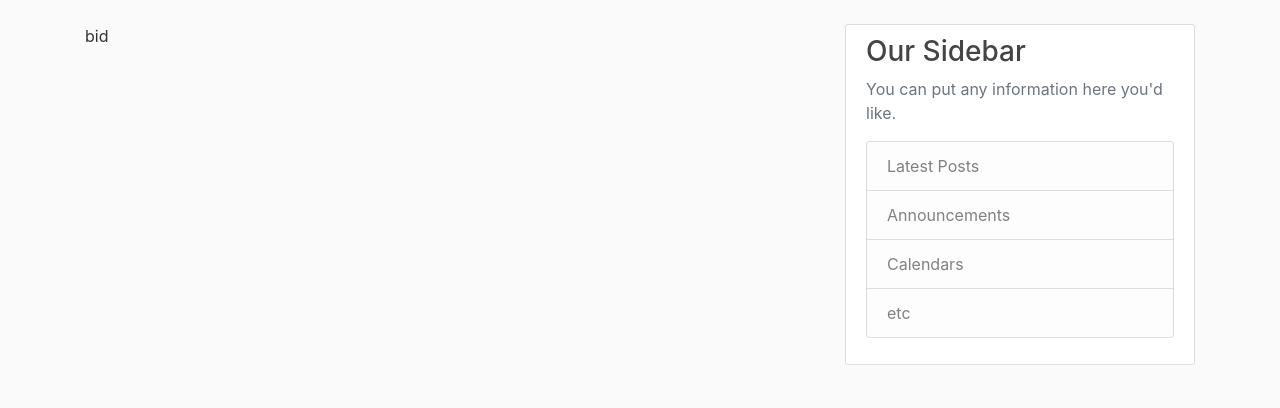
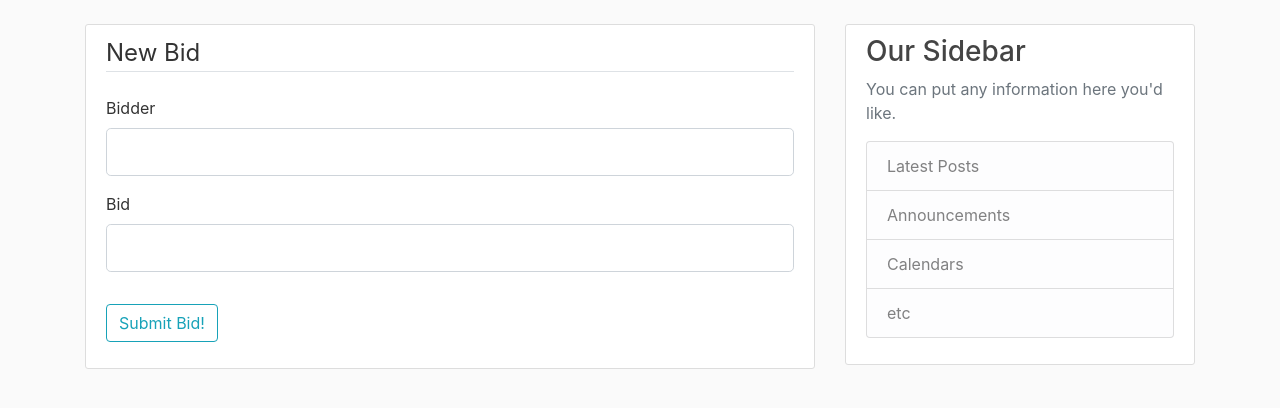
Before and after one commit to jrsmalley/fb8, a Flask app: page /bid in a window 1280 px wide. Shown: the part 56-464 px from the top of the page. Run offline with Flask 2, Linux system fonts and the light colour scheme; data comes from the database, SQL or seed files in the repository; some libraries are stand-ins or nearby versions.

Commit message:
Implemented the start of a form

```diff
--- a/Flask_blog8/flaskblog/forms.py
+++ b/Flask_blog8/flaskblog/forms.py
@@ -60,3 +60,10 @@ class PostForm(FlaskForm):
     title = StringField('Title', validators=[DataRequired()])
     content = TextAreaField('Content', validators=[DataRequired()])
     submit = SubmitField('Post')
+
+class BidForm(FlaskForm):
+    title = StringField('Title', validators=[DataRequired()])
+    content = TextAreaField('Content', validators=[DataRequired()])
+    bidder = StringField('Bidder', validators=[DataRequired()])
+    bid = StringField('Bid', validators=[DataRequired()])
+    submit = SubmitField('Submit Bid!')
--- a/Flask_blog8/flaskblog/routes.py
+++ b/Flask_blog8/flaskblog/routes.py
@@ -3,7 +3,7 @@ import secrets
 from PIL import Image
 from flask import render_template, url_for, flash, redirect, request, abort
 from flaskblog import app, db, bcrypt
-from flaskblog.forms import RegistrationForm, LoginForm, UpdateAccountForm, PostForm
+from flaskblog.forms import RegistrationForm, LoginForm, UpdateAccountForm, PostForm, BidForm
 from flaskblog.models import User, Post
 from flask_login import login_user, current_user, logout_user, login_required
 
@@ -36,10 +36,6 @@ def about():
 
 
 
-@app.route("/bid")
-def bid():
-    posts = Post.query.all()
-    return render_template('bid.html', posts=posts)
 
 
 @app.route("/register", methods=['GET', 'POST'])
@@ -113,6 +109,16 @@ def account():
     return render_template('account.html', title='Account',
                            image_file=image_file, form=form)
 
+@app.route("/bid", methods=['GET', 'POST'])
+def bid():
+    form = BidForm()
+    if form.validate_on_submit():
+        print(form.bidder.data)
+        print(form.bid.data)
+        flash('Your bid has been recorded!', 'success')
+        return redirect(url_for('home'))
+    return render_template('bid.html',
+                           form=form, legend='New Bid')
 
 @app.route("/post/new", methods=['GET', 'POST'])
 @login_required
--- a/Flask_blog8/flaskblog/templates/bid.html
+++ b/Flask_blog8/flaskblog/templates/bid.html
@@ -1,4 +1,42 @@
 {% extends "layout.html" %}
 {% block content %}
-<p>bid</p>
+
+<div class="content-section">
+    <form method="POST" action="">
+        {{ form.hidden_tag() }}
+        <fieldset class="form-group">
+            <legend class="border-bottom mb-4">{{ legend }}</legend>
+            <div class="form-group">
+                {{ form.bidder.label(class="form-control-label") }}
+                {% if form.bidder.errors %}
+                    {{ form.bidder(class="form-control form-control-lg is-invalid") }}
+                    <div class="invalid-feedback">
+                        {% for error in form.bidder.errors %}
+                            <span>{{ error }}</span>
+                        {% endfor %}
+                    </div>
+                {% else %}
+                    {{ form.bidder(class="form-control form-control-lg") }}
+                {% endif %}
+            </div>
+            <div class="form-group">
+                {{ form.bid.label(class="form-control-label") }}
+                {% if form.bid.errors %}
+                    {{ form.bid(class="form-control form-control-lg is-invalid") }}
+                    <div class="invalid-feedback">
+                        {% for error in form.bid.errors %}
+                            <span>{{ error }}</span>
+                        {% endfor %}
+                    </div>
+                {% else %}
+                    {{ form.bid(class="form-control form-control-lg") }}
+                {% endif %}
+            </div>
+        </fieldset>
+        <div class="form-group">
+            {{ form.submit(class="btn btn-outline-info") }}
+        </div>
+    </form>
+</div>
+
 {% endblock content %}
```
Also changed, not shown: 1 other file.
